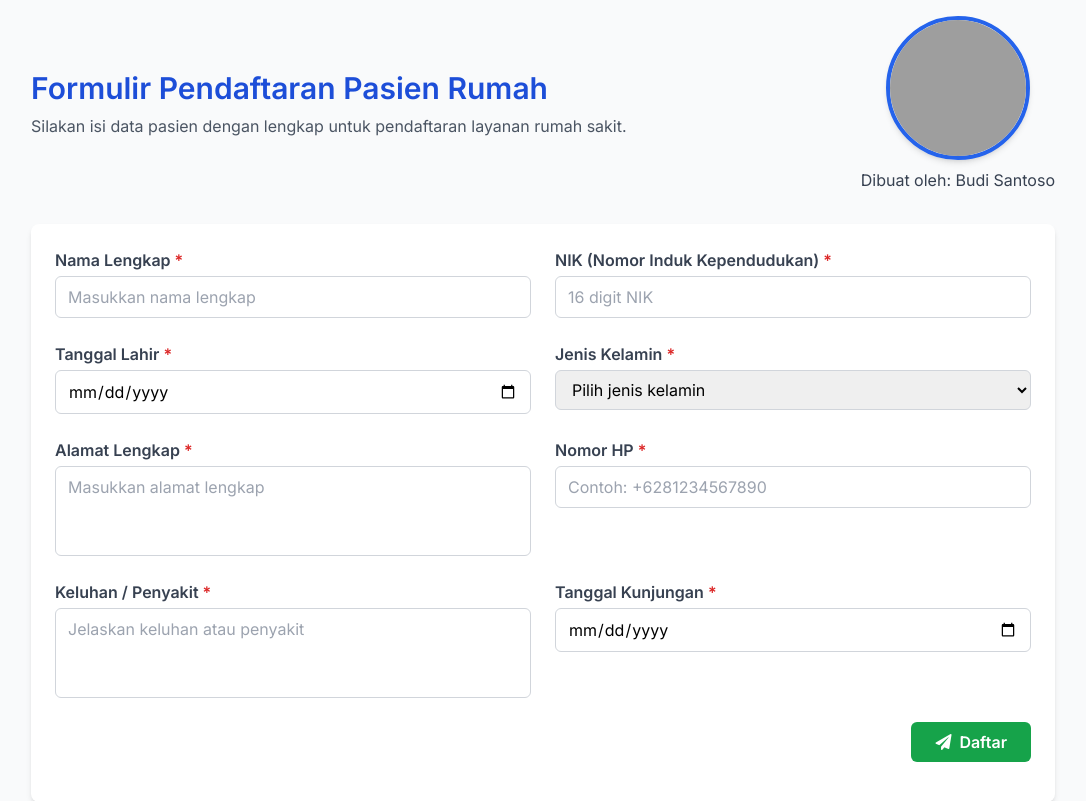
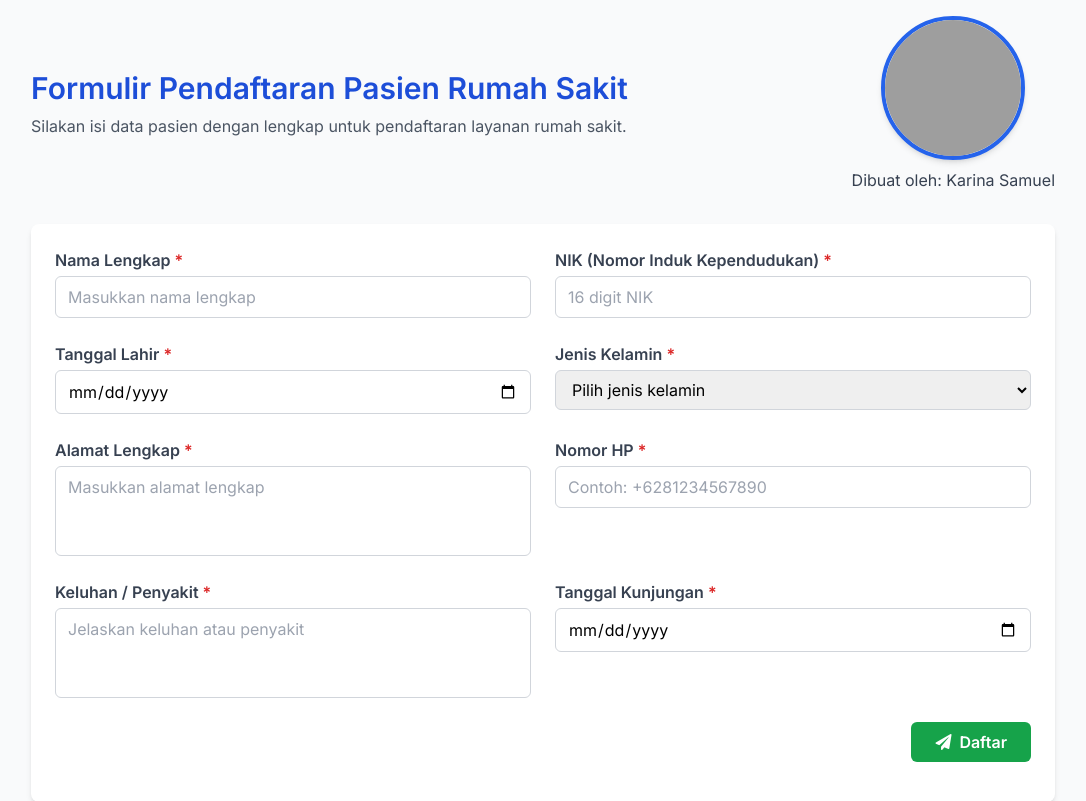
Before and after one commit to websitekami/hmm, a plain HTML site: page index.html in a window 1280 px wide. Shown: the top 801 px of the page, without its empty margins (97-1183 px from the left). Drawn offline with nearby package versions, Linux system fonts and the light colour scheme; grey boxes are pictures that could not be loaded.

Commit message:
Update index.html

```diff
--- a/index.html
+++ b/index.html
@@ -2,7 +2,7 @@
   <head>
     <meta charset="utf-8" />
     <meta content="width=device-width, initial-scale=1" name="viewport" />
-    <title>Formulir Pendaftaran Pasien Rumah</title>
+    <title>Formulir Pendaftaran Pasien Rumah Sakit</title>
     <script src="https://cdn.tailwindcss.com"></script>
     <link
       href="https://cdnjs.cloudflare.com/ajax/libs/font-awesome/5.15.3/css/all.min.css"
@@ -24,7 +24,7 @@
     >
       <div class="flex-1 text-center md:text-left">
         <h1 class="text-3xl font-semibold text-blue-700 mb-2">
-          Formulir Pendaftaran Pasien Rumah
+          Formulir Pendaftaran Pasien Rumah Sakit
         </h1>
         <p class="text-gray-600">
           Silakan isi data pasien dengan lengkap untuk pendaftaran layanan rumah
@@ -41,7 +41,7 @@
           width="150"
         />
         <p class="mt-2 text-center text-gray-700 font-medium">
-          Dibuat oleh: Budi Santoso
+          Dibuat oleh: Karina Samuel
         </p>
       </div>
     </header>
```
